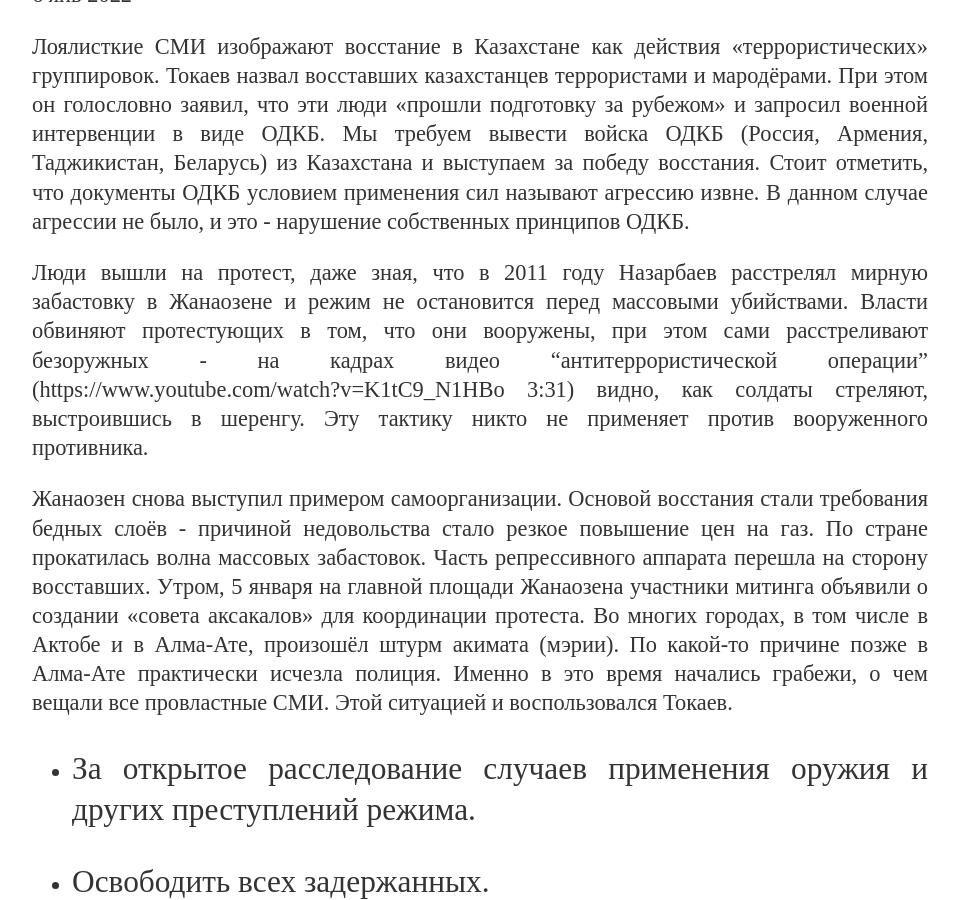
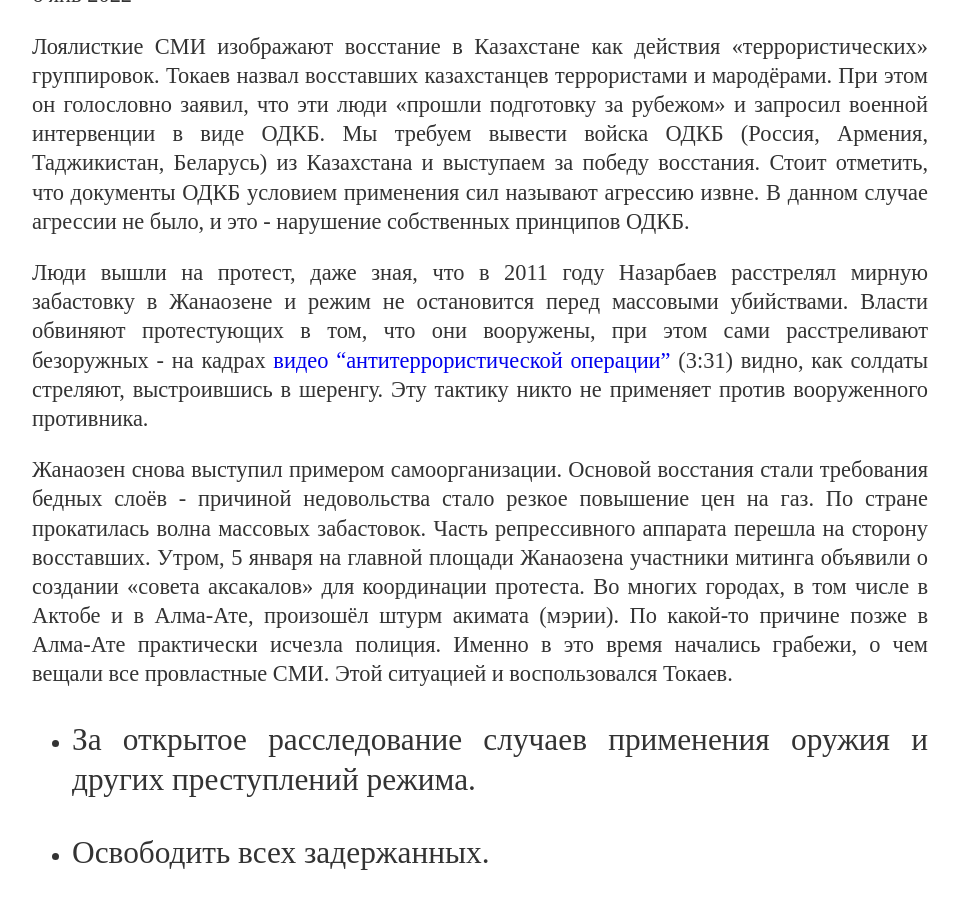
Before and after one commit to mgkp/mgkp.github.io, a Jekyll site: the page built from blog/_posts/2022-01-06-kz-alga.md, in a window 1280 px wide and 900 px high, scrolled down 627 px. Shown: the whole window, without its empty margins (160-1119 px from the left). Built offline with Jekyll 4.4.1, drawn with Linux system fonts in a browser that asks for light colours.

Commit message:
youtube link fixed

```diff
--- a/blog/_posts/2022-01-06-kz-alga.md
+++ b/blog/_posts/2022-01-06-kz-alga.md
@@ -10,7 +10,7 @@ author: МГКП
 применения сил называют агрессию извне. В данном случае агрессии не было, и это - нарушение собственных принципов ОДКБ.
 
 Люди вышли на протест, даже зная, что в 2011 году Назарбаев расстрелял мирную забастовку в Жанаозене и режим не
-остановится перед массовыми убийствами. Власти обвиняют протестующих в том, что они вооружены, при этом сами расстреливают безоружных - на кадрах видео "антитеррористической операции" (https://www.youtube.com/watch?v=K1tC9_N1HBo 3:31) видно, как солдаты стреляют, выстроившись в шеренгу. Эту тактику никто не применяет против вооруженного противника.
+остановится перед массовыми убийствами. Власти обвиняют протестующих в том, что они вооружены, при этом сами расстреливают безоружных - на кадрах [видео "антитеррористической операции"](https://www.youtube.com/watch?v=K1tC9_N1HBo) (3:31) видно, как солдаты стреляют, выстроившись в шеренгу. Эту тактику никто не применяет против вооруженного противника.
 
 Жанаозен снова выступил примером самоорганизации. Основой восстания стали требования бедных слоёв - причиной недовольства стало резкое повышение цен на газ. По стране прокатилась волна массовых забастовок. Часть репрессивного аппарата перешла на сторону восставших. Утром, 5 января на главной площади Жанаозена участники митинга объявили о создании «совета аксакалов» для координации протеста. Во многих городах, в том числе в Актобе и в Алма-Ате, произошёл штурм акимата (мэрии). По какой-то причине позже в Алма-Ате практически исчезла полиция. Именно в это время начались грабежи, о чем вещали все провластные СМИ. Этой ситуацией и воспользовался Токаев.
 
```
